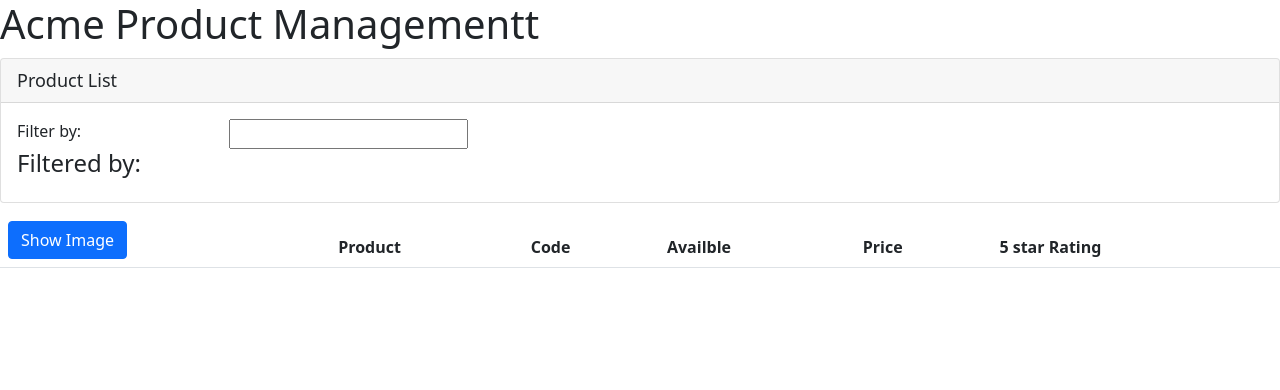
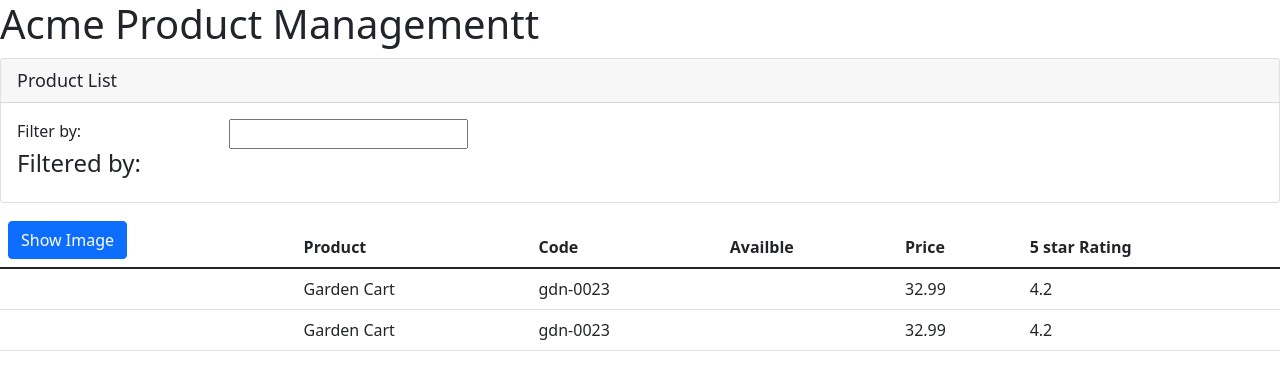
Before and after one commit to Mahmoud-Barry/Angular-GettingStarted, an Angular app: page / in a window 1280 px wide. Shown: the top 390 px of the page. Built offline with nearby package versions, Linux system fonts and the light colour scheme.

Commit message:
listing products

```diff
--- a/src/app/product/product-list.component.html
+++ b/src/app/product/product-list.component.html
@@ -1,5 +1,5 @@
 <div class="card">
-    <div class="card-header">Product List</div>
+    <div class="card-header">{{pageTitle}}</div>
     <div class="card-body">
 
         <div class="row">
@@ -20,7 +20,7 @@
 </div>
 
 <div class="table-responsive">
-    <table class="table">
+    <table class="table" *ngIf="products.length">
         <thead>
             <tr>
                 <th>
@@ -35,7 +35,14 @@
         </thead>
 
         <tbody>
-
+            <tr *ngFor="let product of products">
+                <td></td>
+                <td>{{product.productName}}</td>
+                <td>{{product.productCode}}</td>
+                <td>{{product.realaseDate}}</td>
+                <td>{{product.price}}</td>
+                <td>{{product.startRating}}</td>
+            </tr>
         </tbody>
     </table>
 </div>
--- a/src/app/product/product-list.component.ts
+++ b/src/app/product/product-list.component.ts
@@ -6,5 +6,27 @@
 })
 
 export class ProductListComponent{
-    pageTitle: string = "Product List"
+    pageTitle: string = "Product List";
+    products: any[] = [
+        {
+            "productId": 2,
+            "productName": "Garden Cart",
+            "productCode": "gdn-0023",
+            "releaseDate": "March 18, 2023",
+            "description": "15 gallon capacity rolling garden cart",
+            "price": 32.99,
+            "startRating": 4.2,
+            "imageUrl":"assets/images/garden_cart.png"
+        },
+        {
+            "productId": 2,
+            "productName": "Garden Cart",
+            "productCode": "gdn-0023",
+            "releaseDate": "March 18, 2023",
+            "description": "15 gallon capacity rolling garden cart",
+            "price": 32.99,
+            "startRating": 4.2,
+            "imageUrl":"assets/images/garden_cart.png"
+        }
+    ]
 }
```
